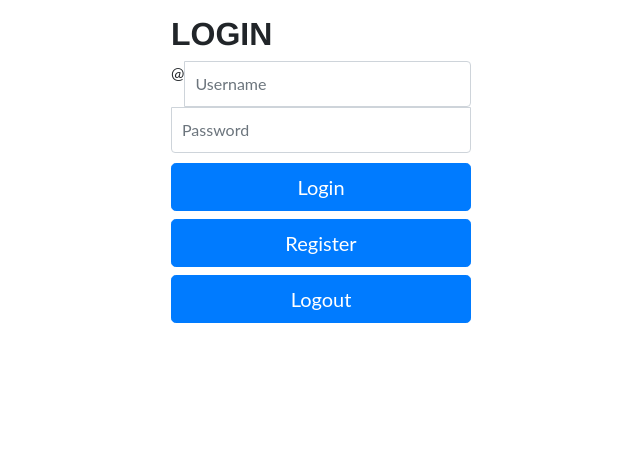
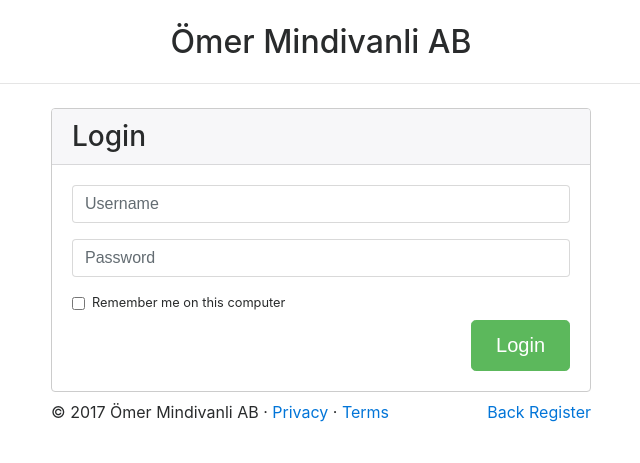
Before and after one commit to omermindivanli/UserRegistration-LoginAuth, a PHP site: page /login.php in a window 1280 px wide. Shown: the top 463 px of the page, without its empty margins (319-959 px from the left). Run offline with PHP 8.4, Linux system fonts and the light colour scheme; some libraries are stand-ins or nearby versions.

Commit message:
I changed the front-end of form on login.php
I tried to create a better view for my login form

```diff
--- a/login.php
+++ b/login.php
@@ -1,13 +1,17 @@
 <?php
 session_start();
 require_once('config.php');
+
 if(isset($_POST) & !empty($_POST)){
 	$username = mysqli_real_escape_string($connection, $_POST['username']);
 	$password = md5($_POST['password']);
 
-	$sql = "SELECT * FROM `login` WHERE username='$username' AND password='$password'";
+  // MySQL Scripts
+	$sql = "SELECT * FROM `users` WHERE username='$username' AND password='$password'";
 	$result = mysqli_query($connection, $sql);
 	$count = mysqli_num_rows($result);
+
+	// Validation
 		if($count == 1){
 		$_SESSION['username'] = $username;
 	}else{
@@ -16,37 +20,88 @@ if(isset($_POST) & !empty($_POST)){
 }
 if(isset($_SESSION['username'])){
 	$smsg = "User already logged in";
+	echo "<script> window.location.assign('welcome.php'); </script>";
+	exit();
 }
+?>
 
-?>
+<!-- HTML Starts -->
 <!DOCTYPE html>
 <html>
 	<head>
-    <title>Mindivanli Software Solutions</title>
-	<!-- Bootstrap Core CSS -->
-    <link href="vendor/bootstrap/css/bootstrap.min.css" rel="stylesheet">
+		<!--  Meta Tag -->
+	  <meta charset="utf-8">
+	  <meta name="viewport" content="width=device-width, initial-scale=1.0">
+	  <title>Ömer Mindivanli AB</title>
+	  <base target="_self">
+	  <meta name="description" content="" />
+	  <meta name="google" value="notranslate">
 
-	<!-- Latest compiled and minified JavaScript -->
-	<script src="https://maxcdn.bootstrapcdn.com/bootstrap/3.3.7/js/bootstrap.min.js" ></script>
+		<!-- Google Font API's -->
+	  <link href="https://fonts.googleapis.com/css?family=Lato" rel="stylesheet">
+	  <link href="https://fonts.googleapis.com/css?family=Montserrat" rel="stylesheet">
 
-	<link rel="stylesheet" type="text/css" href="css/form.css">
+		<!-- Bootstrap References for CSS  -->
+	  <link rel="stylesheet" href="//maxcdn.bootstrapcdn.com/bootstrap/4.0.0-alpha.6/css/bootstrap.min.css" />
+
+		<!-- MY CSS -->
+    <link href="font.css" rel="stylesheet">
+	  <style type="text/css"></style>
   </head>
-<body style="background-image: url("img/12.jpg")">
-	<div class="container">
-      <?php if(isset($smsg)){ ?><div class="alert alert-success" role="alert"> <?php echo $smsg; ?> </div><?php } ?>
-      <?php if(isset($fmsg)){ ?><div class="alert alert-danger" role="alert"> <?php echo $fmsg; ?> </div><?php } ?>
-      <form class="form-signin" method="POST">
-        <h2 class="form-signin-heading">Login</h2>
-        <div class="input-group">
-		  <span class="input-group-addon" id="basic-addon1">@</span>
-		  <input type="text" name="username" class="form-control" placeholder="Username" required>
+
+  <body>
+  <div class="container py-4">
+    <div class="row">
+      <div class="col-md-12">
+        <h2 class="text-center mb-4">Ömer Mindivanli AB</h2>
+
+        <hr class="mb-4">
+        <div class="row">
+            <div class="col-md-6 offset-md-3">
+                    <span class="anchor" id="formLogin"></span>
+
+                   <div class="card card-outline-secondary">
+                       <div class="card-header">
+                           <h3 class="mb-0">Login</h3>
                        </div>
+                       <div class="card-block">
+
+                           <form class="form" method="POST" role="form" autocomplete="off">
+                               <div class="form-group">
+                                   <input type="text" class= "form-control" name="username" id="name" placeholder="Username" required="">
                                    <label for="inputPassword" class="sr-only">Password</label>
-        <input type="password" name="password" id="inputPassword" class="form-control" placeholder="Password" required>
-        <button class="btn btn-lg btn-primary btn-block" type="submit">Login</button>
-        <a class="btn btn-lg btn-primary btn-block" href="register.php">Register</a>
-        <a class="btn btn-lg btn-primary btn-block" href="index.php">Logout</a>
+                               </div>
+
+                               <div class="form-group">
+                                  <label for="inputPassword" class="sr-only">Password</label>
+                                   <input placeholder="Password" type="password" class="form-control" name="password" id="inputPassword" required="" autocomplete="new-password">
+                               </div>
+
+                               <div class="form-check small">
+                                   <label class="form-check-label">
+                                       <input type="checkbox" class="form-check-input"> <span>Remember me on this computer</span>
+                                   </label>
+                               </div>
+                               <button type="submit" class="btn btn-success btn-lg float-right">Login</button>
                            </form>
                        </div>
+                   </div>
+                   <!-- Login -->
+		<div class="container">
+			<h1></h1>
+	  </div>
+
+		<!-- Footer  -->
+		<div class="mastfoot">
+	    <div class="inner">
+	        <p class="float-right"><a href="register.php"> Back Register</a></p>
+	        <p>&copy; 2017 Ömer Mindivanli AB &middot; <a href="#">Privacy</a> &middot; <a href="#">Terms</a></p>
+    </div>
+
+		<!-- jQuery library -->
+	  <script src="//ajax.googleapis.com/ajax/libs/jquery/3.1.0/jquery.min.js"></script>
+	  <script src="//cdnjs.cloudflare.com/ajax/libs/tether/1.2.0/js/tether.min.js"></script>
+	  <script src="//maxcdn.bootstrapcdn.com/bootstrap/4.0.0-alpha.6/js/bootstrap.min.js"></script>
+
 	</body>
 </html>
```
Lines whose indentation alone changed are shown as unchanged.
